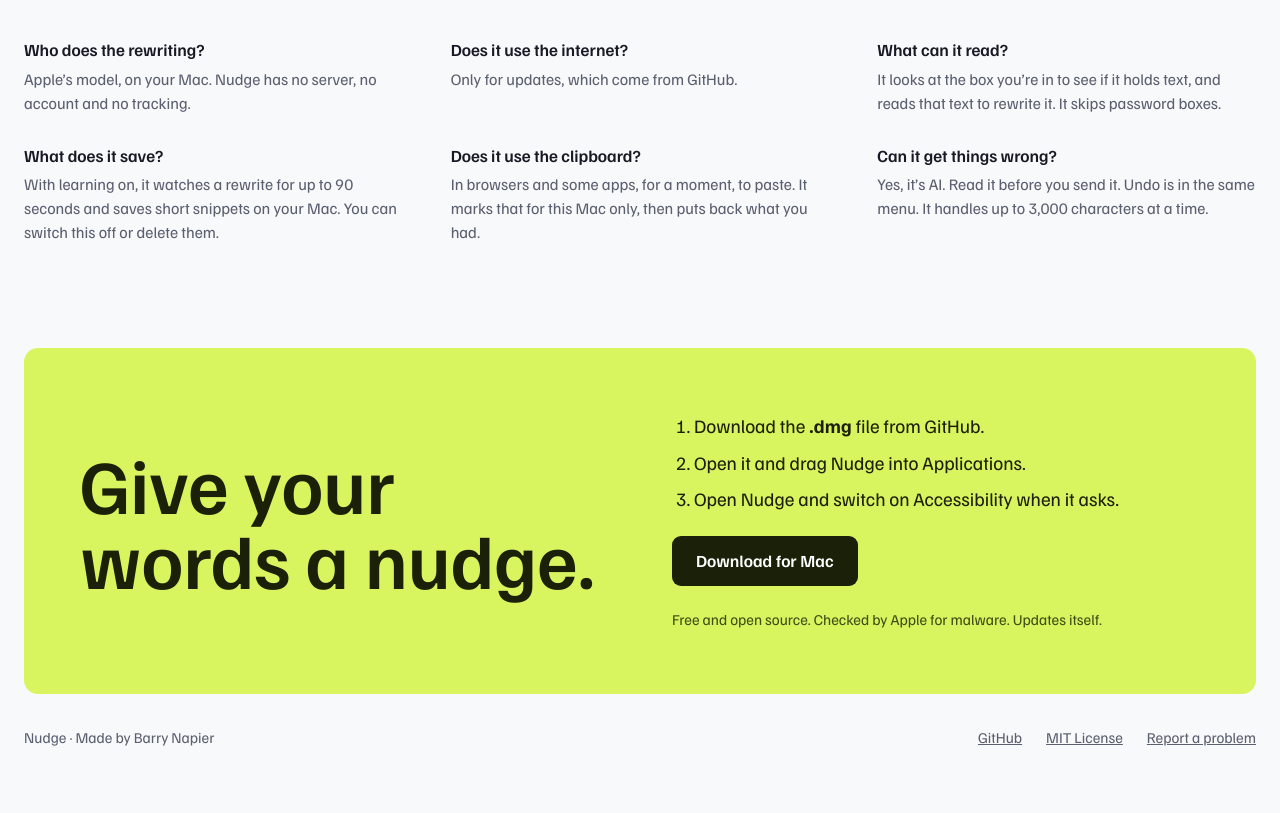
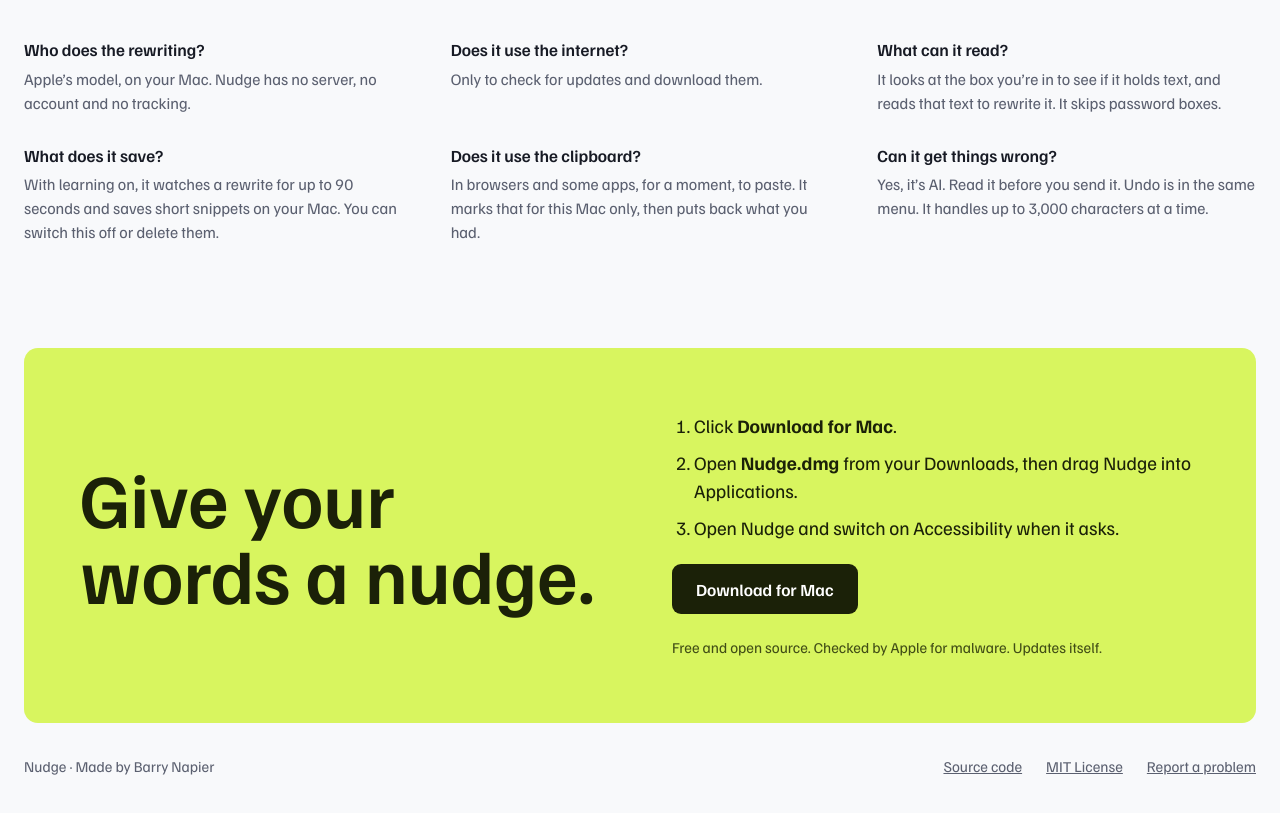
Before and after one commit to barry-napier/nudge, a plain HTML site: page site/index.html in a window 1280 px wide. Shown: the part 2945-3758 px from the top of the page. Before the commit the page ends 3734 px from the top, so only its background shows below. Drawn offline with Linux system fonts and the light colour scheme.

Commit message:
Download button gets the DMG directly
Every release now also uploads Nudge.dmg, a name that never changes, so
releases/latest/download/Nudge.dmg is always the newest version.

Co-Authored-By: Claude Opus 5.5 <noreply@anthropic.com>

```diff
--- a/site/index.html
+++ b/site/index.html
@@ -39,7 +39,7 @@
     <div class="pitch">
       <p>Tap right Option twice in almost any Mac app. Nudge fixes, shortens or rewrites your text, right where you typed it, with Apple’s AI on your Mac.</p>
       <div class="actions">
-        <a class="download" href="https://github.com/barry-napier/nudge/releases/latest">Download for Mac</a>
+        <a class="download" href="https://github.com/barry-napier/nudge/releases/latest/download/Nudge.dmg">Download for Mac</a>
         <a class="source" href="https://github.com/barry-napier/nudge">Read the code</a>
       </div>
       <p class="needs">Free. No account. Needs macOS 26, Apple silicon and Apple Intelligence.</p>
@@ -193,7 +193,7 @@
     <h2>The AI is already on your Mac.<br><em>So your words don’t need a server.</em></h2>
     <dl>
       <div><dt>Who does the rewriting?</dt><dd>Apple’s model, on your Mac. Nudge has no server, no account and no tracking.</dd></div>
-      <div><dt>Does it use the internet?</dt><dd>Only for updates, which come from GitHub.</dd></div>
+      <div><dt>Does it use the internet?</dt><dd>Only to check for updates and download them.</dd></div>
       <div><dt>What can it read?</dt><dd>It looks at the box you’re in to see if it holds text, and reads that text to rewrite it. It skips password boxes.</dd></div>
       <div><dt>What does it save?</dt><dd>With learning on, it watches a rewrite for up to 90 seconds and saves short snippets on your Mac. You can switch this off or delete them.</dd></div>
       <div><dt>Does it use the clipboard?</dt><dd>In browsers and some apps, for a moment, to paste. It marks that for this Mac only, then puts back what you had.</dd></div>
@@ -204,18 +204,18 @@
   <section id="install" class="section install">
     <h2>Give your words a nudge.</h2>
     <ol>
-      <li>Download the <b>.dmg</b> file from GitHub.</li>
-      <li>Open it and drag Nudge into Applications.</li>
+      <li>Click <b>Download for Mac</b>.</li>
+      <li>Open <b>Nudge.dmg</b> from your Downloads, then drag Nudge into Applications.</li>
       <li>Open Nudge and switch on Accessibility when it asks.</li>
     </ol>
-    <a class="download" href="https://github.com/barry-napier/nudge/releases/latest">Download for Mac</a>
+    <a class="download" href="https://github.com/barry-napier/nudge/releases/latest/download/Nudge.dmg">Download for Mac</a>
     <p class="needs">Free and open source. Checked by Apple for malware. Updates itself.</p>
   </section>
 </main>
 
 <footer>
   <span>Nudge · Made by Barry Napier</span>
-  <a href="https://github.com/barry-napier/nudge">GitHub</a>
+  <a href="https://github.com/barry-napier/nudge">Source code</a>
   <a href="https://github.com/barry-napier/nudge/blob/main/LICENSE">MIT License</a>
   <a href="https://github.com/barry-napier/nudge/issues">Report a problem</a>
 </footer>
```
Also changed, not shown: 2 other files.
